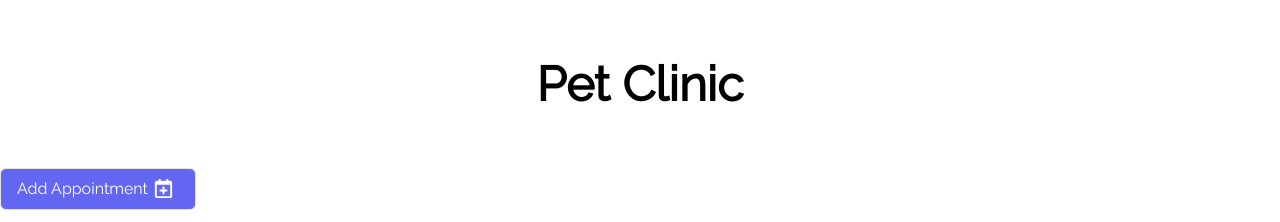
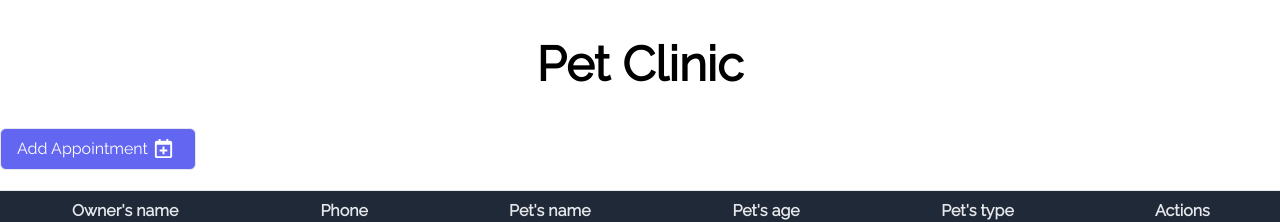
Before and after one commit to leobh76/pet-clinic-final, a Next.js app: page / in a window 1280 px wide. Shown: the top 222 px of the page. Built offline with nearby package versions, Linux system fonts and the light colour scheme; no server answers; the database is empty.

Commit message:
final commit

```diff
--- a/pages/index.js
+++ b/pages/index.js
@@ -40,7 +40,7 @@ export default function Home() {
       </Head>
 
       <main className="py-5">
-        <h1 className="text-xl md:text-5xl text-center font-bold py-10">
+        <h1 className="text-xl md:text-5xl text-center font-bold py-5">
           Pet Clinic
         </h1>
 
```
